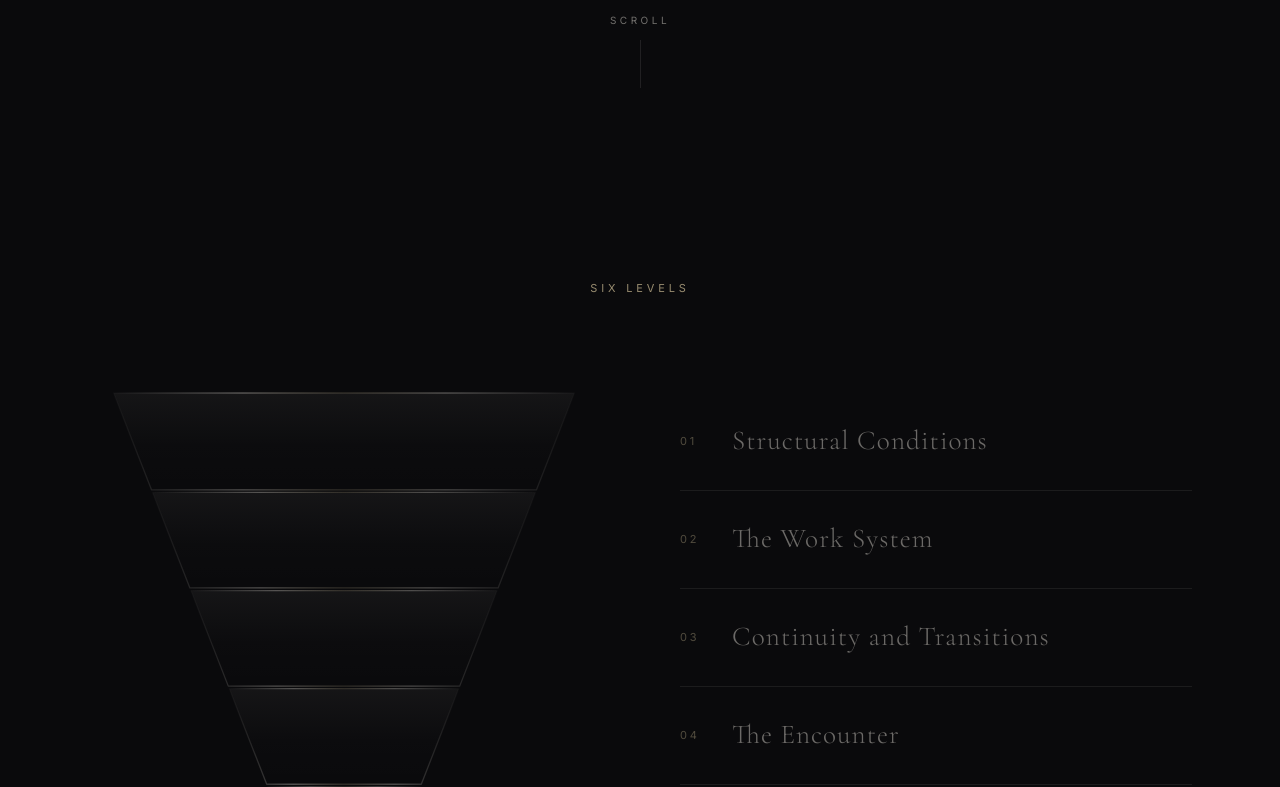
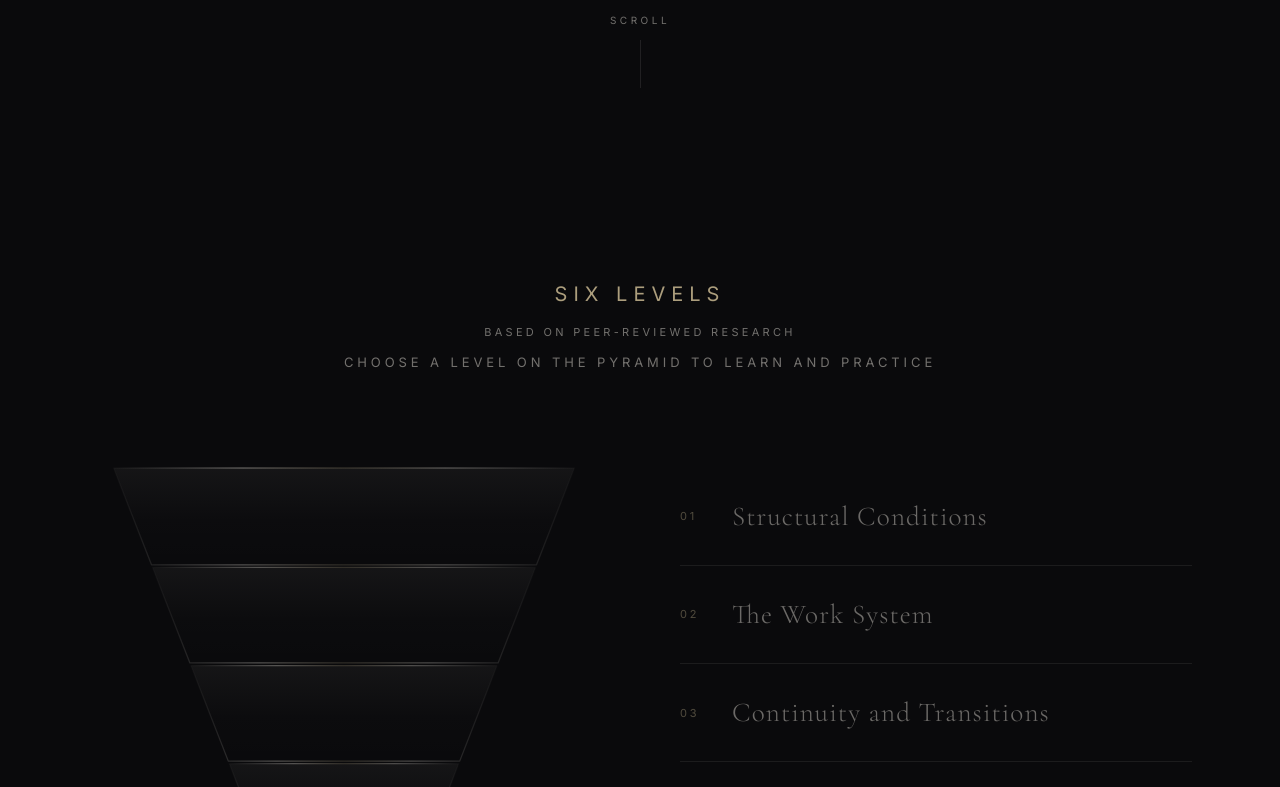
Before and after one commit to tonyneub22/knosis, a React (Vite) app: page / in a window 1280 px wide. Shown: the part 680-1467 px from the top of the page. Built offline with nearby package versions, Linux system fonts and the light colour scheme.

Commit message:
Update design: [what you changed]

```diff
--- a/src/components/Pyramid.tsx
+++ b/src/components/Pyramid.tsx
@@ -11,15 +11,23 @@ export default function Pyramid() {
 
   return (
     <section className="relative mx-auto w-full max-w-6xl px-6 py-28 lg:py-40">
-      <motion.p
+      <motion.div
         initial={{ opacity: 0, y: 12 }}
         whileInView={{ opacity: 1, y: 0 }}
         viewport={{ once: true, margin: '-80px' }}
         transition={{ duration: 0.8, ease }}
-        className="mb-16 text-center font-body text-[11px] uppercase tracking-[0.35em] text-gold/70 lg:mb-24"
+        className="mx-auto mb-16 flex flex-col items-center text-center lg:mb-24"
       >
-        Six levels
-      </motion.p>
+        <p className="font-body text-lg uppercase tracking-[0.3em] text-gold/80 sm:text-xl">
+          Six levels
+        </p>
+        <p className="mt-4 font-body text-[11px] uppercase tracking-[0.3em] text-ivory-dim">
+          Based on Peer-Reviewed Research
+        </p>
+        <p className="text-sweep mt-3 font-body text-[13px] uppercase tracking-[0.3em]">
+          Choose a Level On the Pyramid to Learn and Practice
+        </p>
+      </motion.div>
 
       <motion.div
         initial={{ opacity: 0, y: 24 }}
--- a/src/index.css
+++ b/src/index.css
@@ -22,6 +22,32 @@ body {
   font-feature-settings: "kern" 1, "liga" 1;
 }
 
+@keyframes text-sweep {
+  0% {
+    background-position: 100% 0;
+  }
+  100% {
+    background-position: 0% 0;
+  }
+}
+
+.text-sweep {
+  background-image: linear-gradient(
+    90deg,
+    var(--color-ivory-dim) 0%,
+    var(--color-ivory-dim) 42%,
+    var(--color-gold) 50%,
+    var(--color-ivory-dim) 58%,
+    var(--color-ivory-dim) 100%
+  );
+  background-size: 300% 100%;
+  background-repeat: no-repeat;
+  -webkit-background-clip: text;
+  background-clip: text;
+  color: transparent;
+  animation: text-sweep 6s linear infinite;
+}
+
 ::selection {
   background: rgba(212, 195, 154, 0.25);
   color: #f2ede4;
```
